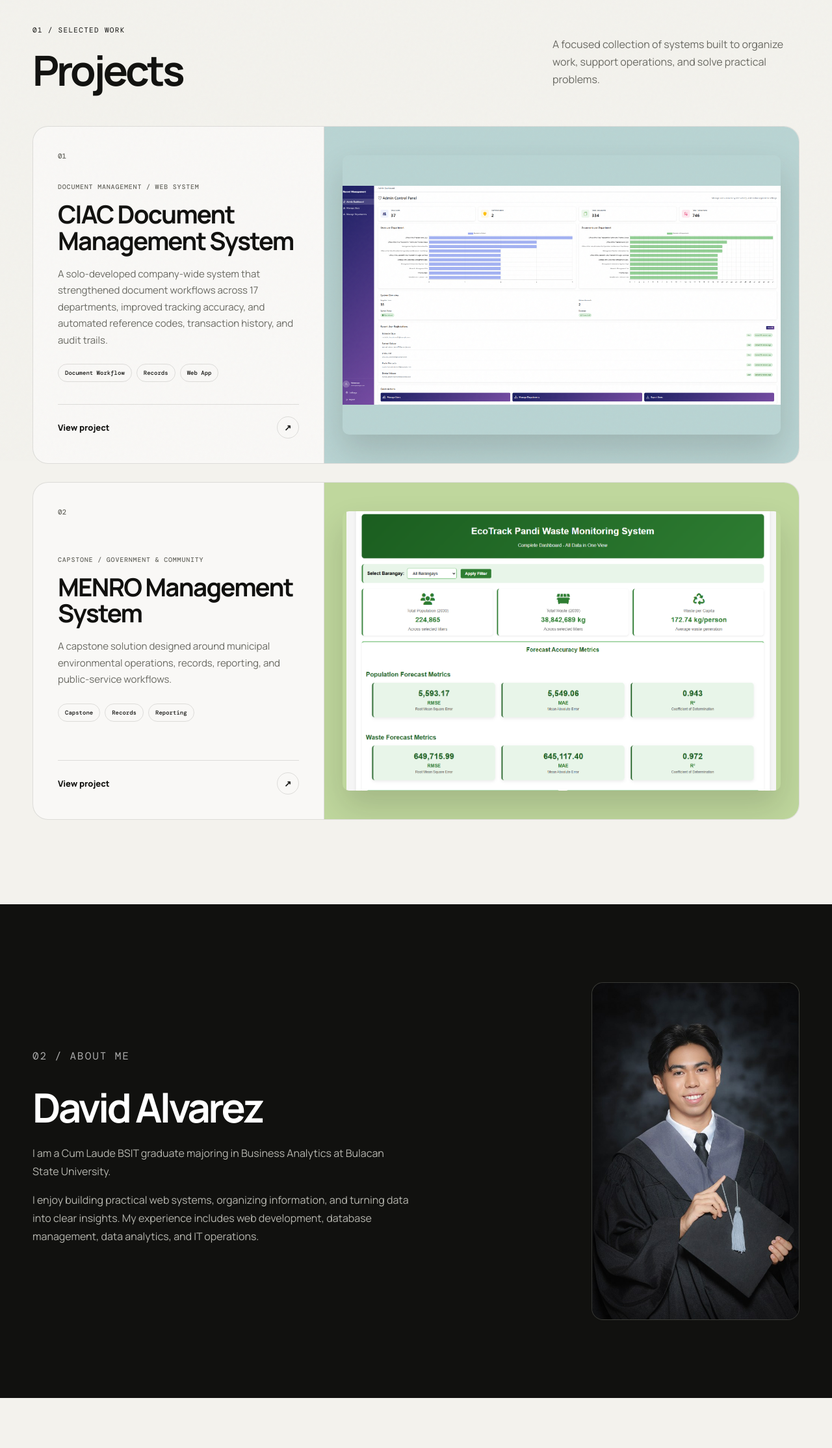
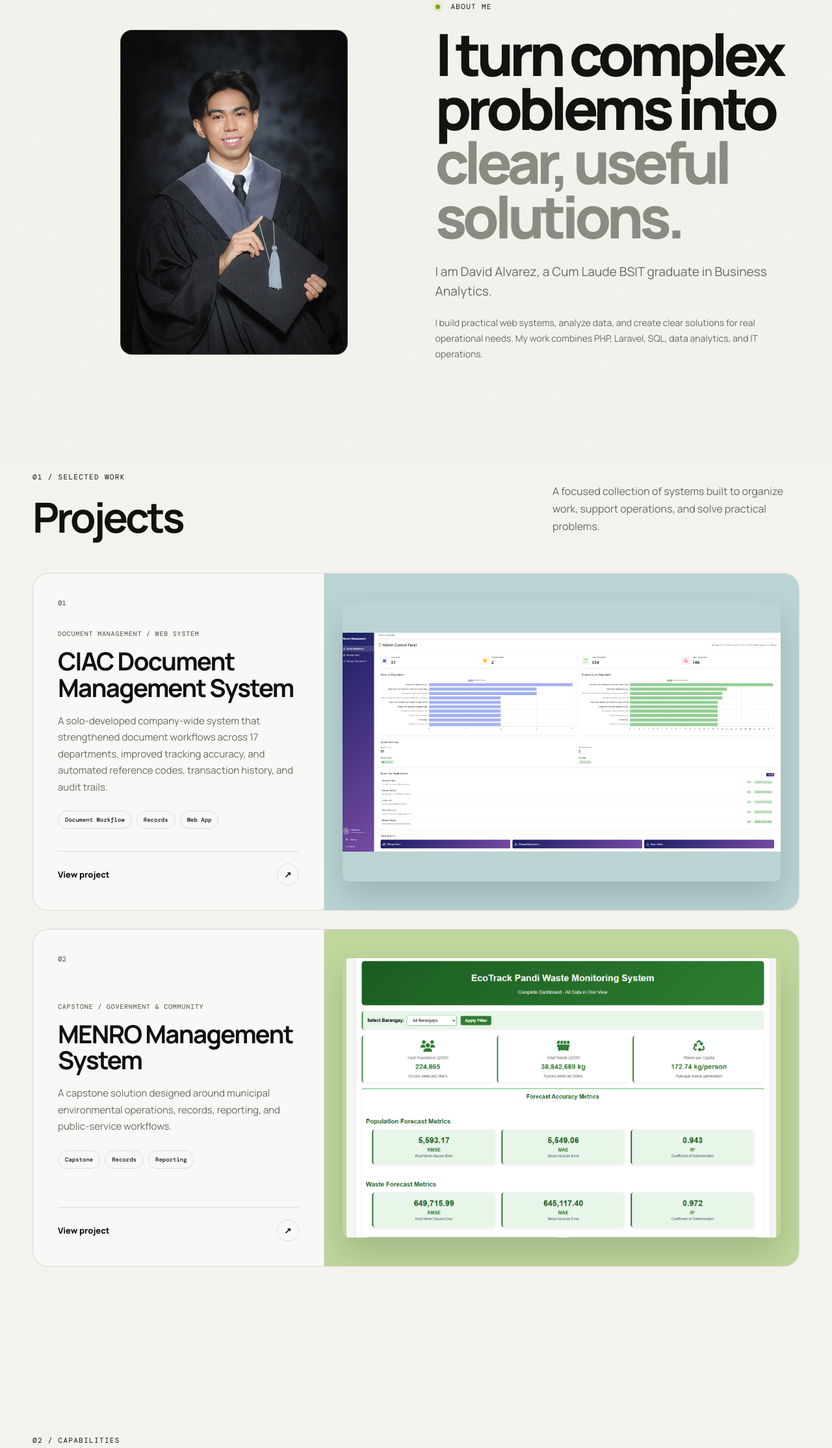
Before and after one commit to Davoude/Davoude.github.io, a plain HTML site: page index.html in a window 1280 px wide. Shown: the part 91-2320 px from the top of the page at 65% size. Drawn offline with nearby package versions, Linux system fonts and the light colour scheme.

Commit message:
Restore clean top intro with portrait left
Co-authored-by: Copilot <223556219+Copilot@users.noreply.github.com>

```diff
--- a/index.html
+++ b/index.html
@@ -38,6 +38,21 @@
   </header>
 
   <main id="top">
+    <section class="hero container" id="about">
+      <div class="hero-visual intro-portrait reveal">
+        <div class="portrait" aria-label="Portrait of David Alvarez">
+          <img src="david.jpg?v=2" alt="David Alvarez" onerror="this.style.display='none'">
+        </div>
+      </div>
+
+      <div class="hero-copy reveal">
+        <p class="eyebrow"><span class="status-dot"></span> About me</p>
+        <h1>I turn complex problems into <span>clear, useful solutions.</span></h1>
+        <p class="hero-lede">I am David Alvarez, a Cum Laude BSIT graduate in Business Analytics.</p>
+        <p class="hero-support">I build practical web systems, analyze data, and create clear solutions for real operational needs. My work combines PHP, Laravel, SQL, data analytics, and IT operations.</p>
+      </div>
+    </section>
+
     <section class="work container" id="work">
       <header class="section-heading reveal">
         <div>
@@ -91,26 +106,10 @@
       </div>
     </section>
 
-    <section class="about" id="about">
-      <div class="container about-grid">
-        <div class="about-copy reveal">
-          <p class="eyebrow">02 / About me</p>
-          <h2>David Alvarez</h2>
-          <p>I am a Cum Laude BSIT graduate majoring in Business Analytics at Bulacan State University.</p>
-          <p>I enjoy building practical web systems, organizing information, and turning data into clear insights. My experience includes web development, database management, data analytics, and IT operations.</p>
-        </div>
-        <div class="about-label reveal">
-          <div class="portrait" aria-label="Portrait of David Alvarez">
-            <img src="david.jpg?v=2" alt="David Alvarez" onerror="this.style.display='none'">
-          </div>
-        </div>
-      </div>
-    </section>
-
     <section class="skills container" id="skills">
       <header class="section-heading reveal">
         <div>
-          <p class="eyebrow">03 / Capabilities</p>
+          <p class="eyebrow">02 / Capabilities</p>
           <h2>What I work with.</h2>
         </div>
       </header>
@@ -140,7 +139,7 @@
 
     <section class="contact container" id="contact">
       <div class="contact-card reveal">
-        <p class="eyebrow">04 / Get in touch</p>
+        <p class="eyebrow">03 / Get in touch</p>
         <h2>Have an opportunity<br>or an interesting project?</h2>
         <div class="contact-bottom">
           <a class="button button-light" href="mailto:alvarez.david.bsit@gmail.com">Email David <span aria-hidden="true">↗</span></a>
--- a/styles.css
+++ b/styles.css
@@ -81,6 +81,8 @@ button, input { font: inherit; }
   font-size: clamp(17px, 1.5vw, 21px); line-height: 1.55;
 }
 .hero-support { max-width: 560px; margin: -12px 0 32px; color: var(--muted); font-size: 14px; line-height: 1.7; }
+.intro-portrait { justify-items: start; }
+.intro-portrait .portrait { width: min(350px, 86%); height: 500px; }
 .hero-actions { display: flex; align-items: center; gap: 30px; }
 .button {
   min-height: 54px; display: inline-flex; align-items: center; justify-content: space-between; gap: 28px;
```
